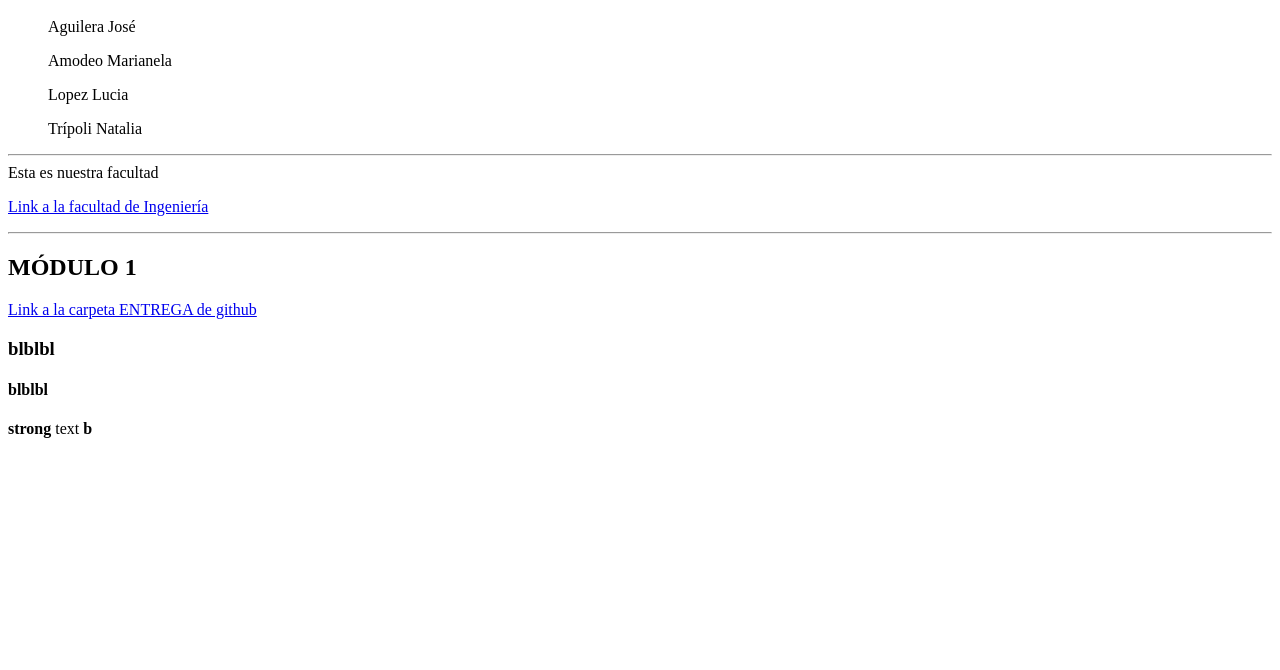
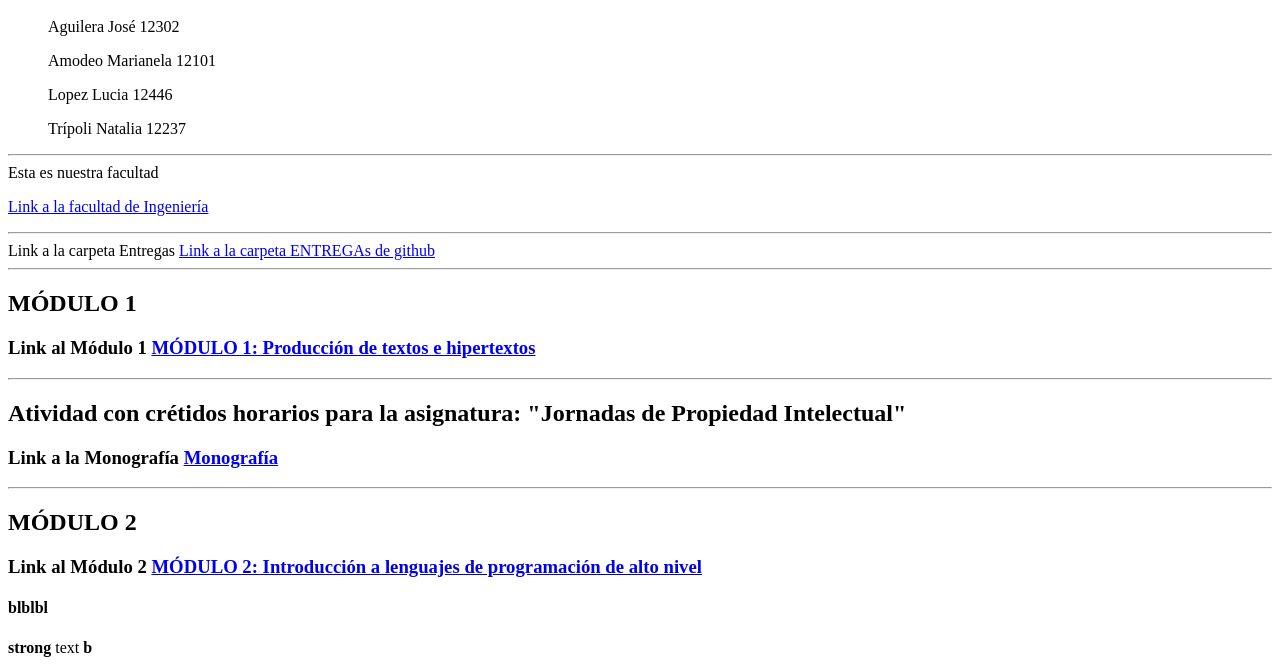
Before and after one commit to NataliaT98/Entrega, a plain HTML site: page index.html in a window 1280 px wide. Shown: the part 130-800 px from the top of the page. Drawn offline with Linux system fonts and the light colour scheme.

Commit message:
Update index.html

```diff
--- a/index.html
+++ b/index.html
@@ -1,4 +1,5 @@
 <html>
+
 
   <head>
 
@@ -15,26 +16,56 @@ METAVERSO2022
     <h1>
       Integrantes
     </h1>
-<ul> Aguilera José </ul> <p>
-<ul> Amodeo Marianela </ul> <p>
-<ul> Lopez Lucia </ul> <p>
-  <ul> Trípoli Natalia  </ul> <p>
+
+    <ul> Aguilera José 12302</ul> <p>
+    <ul> Amodeo Marianela 12101 </ul> <p>
+    <ul> Lopez Lucia 12446 </ul> <p>
+    <ul> Trípoli Natalia 12237 </ul> <p>
 
 
     <hr>
+
     Esta es nuestra facultad <p>
     <a href="http://fing.uncu.edu.ar"> Link a la facultad de Ingeniería </a>
+
     <hr>
+
+    Link a la carpeta Entregas
+    <a href="https://github.com/NataliaT98/ENTREGAS/"> Link a la carpeta ENTREGAs de github </a>
+
+    <hr>
+
 
 
     <h2>
       MÓDULO 1
     </h2>
 
-  <a href="https://nataliat98.github.io/Entrega/"> Link a la carpeta ENTREGA de github </a>
+    <h3>
+      Link al Módulo 1
+      <a href="https://github.com/METAVERSO2022/TP1_2022/"> MÓDULO 1: Producción de textos e hipertextos </a>
+    </h3>
+
+    <hr>
+
+    <h2>
+      Atividad con crétidos horarios para la asignatura: "Jornadas de Propiedad Intelectual"
+    </h2>
 
     <h3>
-blblbl
+      Link a la Monografía
+      <a href="/"> Monografía </a>
+    </h3>
+
+    <hr>
+
+    <h2>
+      MÓDULO 2
+    </h2>
+
+    <h3>
+      Link al Módulo 2
+      <a href="/"> MÓDULO 2: Introducción a lenguajes de programación de alto nivel </a>
     </h3>
 
 
```
Lines whose indentation alone changed are shown as unchanged.
